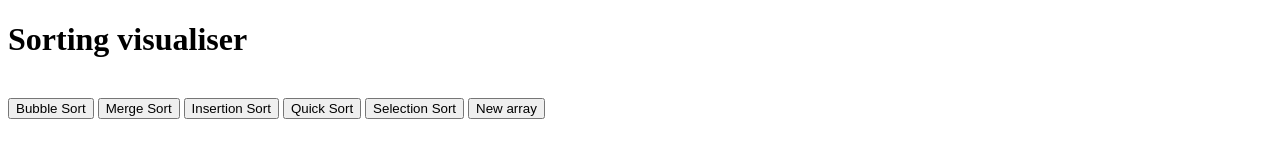
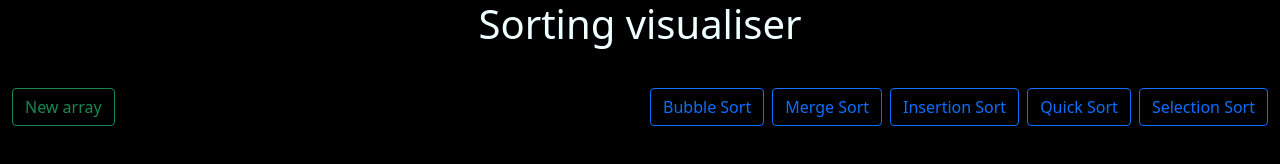
Before and after one commit to vanita13/sortingVisualiser, a plain HTML site: page index.html in a window 1280 px wide. Drawn offline with nearby package versions, Linux system fonts and the light colour scheme.

Commit message:
css styling

```diff
--- a/index.html
+++ b/index.html
@@ -1,15 +1,32 @@
 <!DOCTYPE html>
 <html>
     <head>
-       <h1>Sorting visualiser </h1> <br>
+        <link href="https://cdn.jsdelivr.net/npm/bootstrap@5.0.0-beta2/dist/css/bootstrap.min.css" rel="stylesheet" integrity="sha384-BmbxuPwQa2lc/FVzBcNJ7UAyJxM6wuqIj61tLrc4wSX0szH/Ev+nYRRuWlolflfl" crossorigin="anonymous">
+
     </head>
-    <body>
-        <input type="button" id="bubble" class="sorting" value="Bubble Sort">
-        <input type="button" id="merge" class="sorting" value="Merge Sort">
-        <input type="button" id="bubble" class="sorting" value="Insertion Sort">
-        <input type="button" id="quick" class="sorting" value="Quick Sort">
-        <input type="button" id="selection" class="sorting" value="Selection Sort">
-        <input type="button" id="new array" class="array" value="New array">
+    <body style="background-color: black;">
+
+            <h1 style="color: azure;position: relative;text-align: center;">Sorting visualiser </h1> <br>
+
+        <nav class="navbar navbar-expand-lg text-white ">
+            <div class="container-fluid">
+                <input type="button" id="new array" class=" btn btn-outline-success array" value="New array">
+                <div class="d-grid gap-2 d-md-flex justify-content-md-end">
+                    <input type="button" id="bubble" class="btn btn-outline-primary sorting" value="Bubble Sort">
+                    <input type="button" id="merge" class="btn btn-outline-primary sorting" value="Merge Sort">
+                    <input type="button" id="bubble" class="btn btn-outline-primary sorting" value="Insertion Sort">
+                    <input type="button" id="quick" class="btn btn-outline-primary sorting" value="Quick Sort">
+                    <input type="button" id="selection" class="btn btn-outline-primary sorting" value="Selection Sort">
+                </div>
+
+            </div>
+
+        </nav>
+
+
+
+
+        <script src="https://cdn.jsdelivr.net/npm/bootstrap@5.0.0-beta2/dist/js/bootstrap.bundle.min.js" integrity="sha384-b5kHyXgcpbZJO/tY9Ul7kGkf1S0CWuKcCD38l8YkeH8z8QjE0GmW1gYU5S9FOnJ0" crossorigin="anonymous"></script>
 
     </body>
 </html>
```
